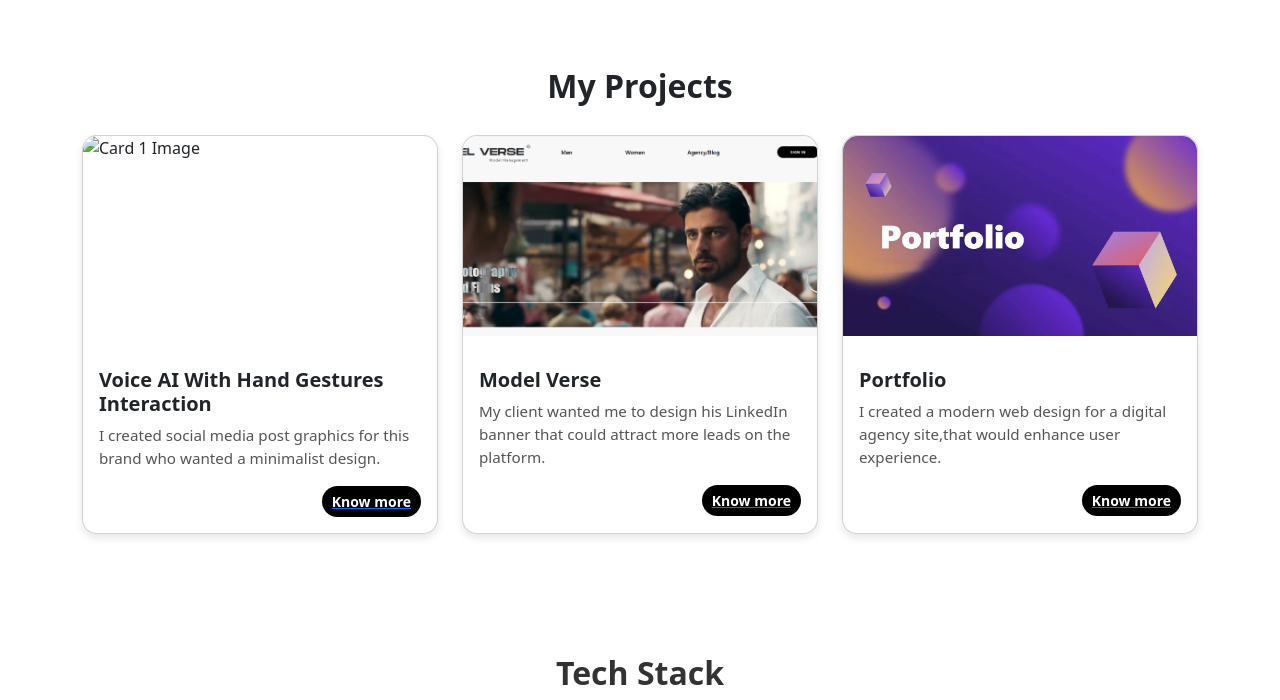
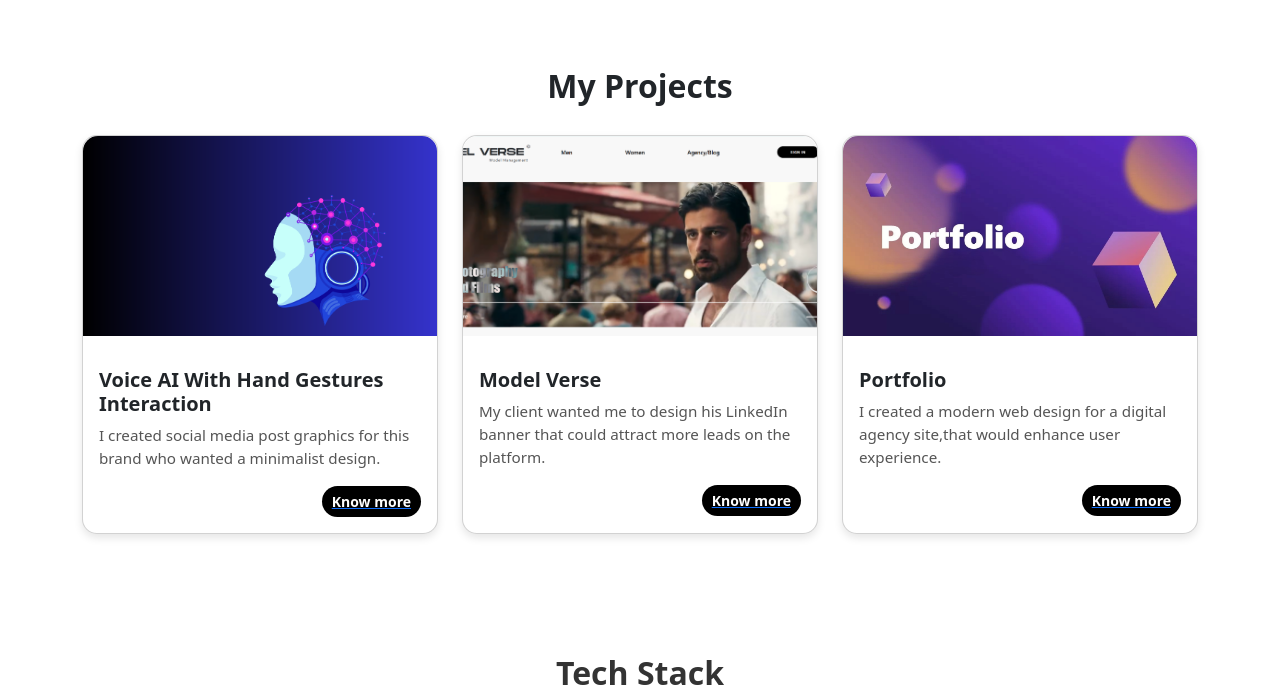
Before and after one commit to sankets20/sankets20.github.io, a plain HTML site: page index.html in a window 1280 px wide. Shown: the part 1120-1820 px from the top of the page. Drawn offline with nearby package versions, Linux system fonts and the light colour scheme; a script that the page names is missing.

Commit message:
Update index.html

```diff
--- a/index.html
+++ b/index.html
@@ -257,7 +257,7 @@ hamburger.addEventListener('click', () => {
         <div class="col-md-4">
             <div class="card DZY-card h-100">
                 <div class="DZY-img-wrapper">
-                    <img src="voice.jpg" alt="Card 1 Image">
+                    <img src="Voicee.png" alt="Card 1 Image">
                 </div>
                 <div class="card-body">
                     <h5 class="card-title DZY-card-title">Voice AI With Hand Gestures Interaction</h5>
```
